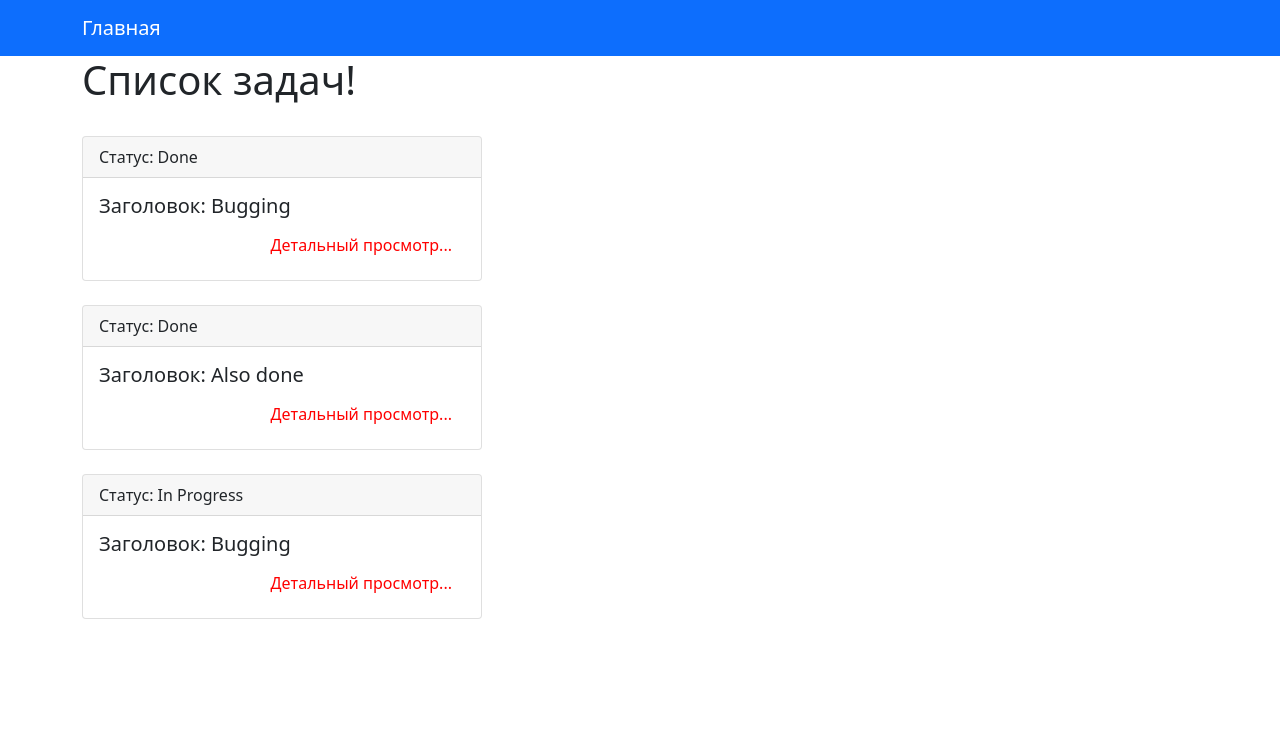
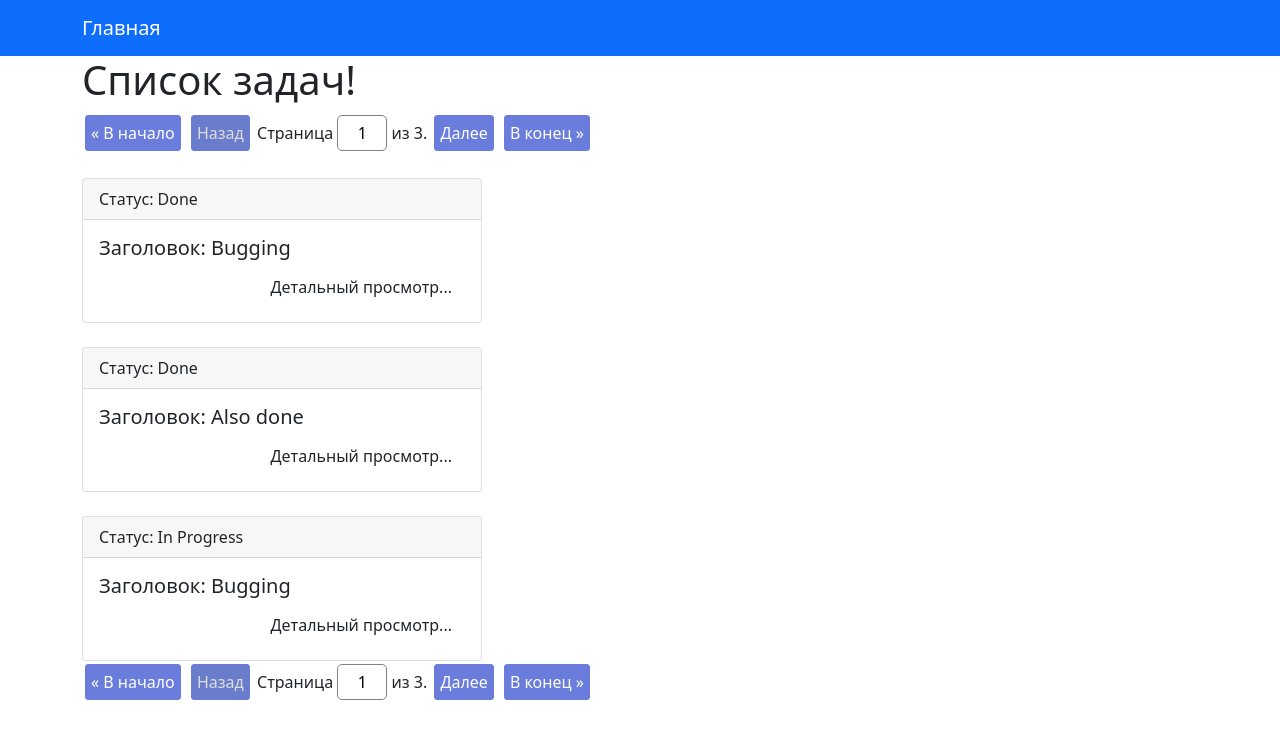
Before and after one commit to Yusupov-Aslan/To_Do_List, a Django app: page /view_tasks/ in a window 1280 px wide. Shown: the top 739 px of the page. Run offline with Django 3.2, Linux system fonts and the light colour scheme; data comes from the database, SQL or seed files in the repository.

Commit message:
Добавил пагинацию на страницу с задачами.

```diff
--- a/source/To_Do_list/static/CSS/style.css
+++ b/source/To_Do_list/static/CSS/style.css
@@ -1,3 +1,53 @@
-.container a {
-    color: red;
+.pagination {
+    text-align: center;
+
 }
+
+
+.pagination a, .pagination .page-disabled {
+    display: inline-block;
+    border: solid 1px #6a7ddd;
+    border-radius: 3px;
+    padding: 5px;
+    margin: 3px;
+
+}
+
+
+.pagination a {
+    background: #6a7ddd;
+    color: white;
+    text-decoration: none;
+
+}
+
+
+.pagination a:hover {
+    background: #6a7dff;
+    text-decoration: underline;
+
+}
+
+
+.pagination .page-disabled {
+    background: #6a7dcc;
+    color: #dddddd
+
+}
+
+
+.pagination .current-page {
+    display: inline-block;
+
+}
+
+
+.pagination .current-page input {
+    width: 50px;
+    padding: 5px 7px;
+    font-size: inherit;
+    border-radius: 5px;
+    text-align: center;
+    border: solid 1px gray;
+
+}
--- a/source/To_Do_list/templates/base.html
+++ b/source/To_Do_list/templates/base.html
@@ -4,9 +4,9 @@
 <head>
     <meta charset="UTF-8">
     <title>{% block title %} {% endblock %}</title>
-    <link rel="stylesheet" href="{% static 'CSS/style.css' %}">
     <link href="https://cdn.jsdelivr.net/npm/bootstrap@5.1.3/dist/css/bootstrap.min.css" rel="stylesheet"
           integrity="sha384-1BmE4kWBq78iYhFldvKuhfTAU6auU8tT94WrHftjDbrCEXSU1oBoqyl2QvZ6jIW3" crossorigin="anonymous">
+    <link rel="stylesheet" href="{% static 'CSS/style.css' %}">
 </head>
 <body>
 <nav class="navbar navbar-expand-lg navbar-dark bg-primary">
--- /dev/null
+++ b/source/To_Do_list/templates/partial/pagination.html
@@ -0,0 +1,27 @@
+
+<div class="pagination">
+    <span class="step-links">
+        <a href="?page=1">&laquo; В начало</a>
+        {% if page_obj.has_previous %}
+            <a href="?page={{ page_obj.previous_page_number }}">Назад</a>
+        {% else %}
+            <span class="page-disabled">Назад</span>
+        {% endif %}
+
+        <form class="current-page" method="get">
+            <label for="page">
+                Страница <input type="text" name="page" id="page" value="{{ page_obj.number }}">
+                из {{ page_obj.paginator.num_pages }}.
+            </label>
+        </form>
+
+        {% if page_obj.has_next %}
+            <a href="?page={{ page_obj.next_page_number }}">Далее</a>
+        {% else %}
+            <span class="page-disabled">Далее</span>
+        {% endif %}
+        <a href="?page={{ page_obj.paginator.num_pages }}">В конец &raquo;</a>
+
+    </span>
+
+</div>
--- a/source/To_Do_list/templates/tasks_view.html
+++ b/source/To_Do_list/templates/tasks_view.html
@@ -3,6 +3,10 @@
 {% block nav %} {% endblock %}
 {% block content %}
 <h1>Список задач!</h1>
+
+{% if is_paginated %}
+   {% include 'partial/pagination.html' %}
+{% endif %}
 
     {% for task in tasks %}
         <br>
@@ -17,4 +21,9 @@
           </div>
         </div>
     {% endfor %}
+
+    {% if is_paginated %}
+        {% include 'partial/pagination.html' %}
+    {% endif %}
+
 {% endblock %}
```
Also changed, not shown: source/To_Do_list/base.py (+0 -14 lines).
